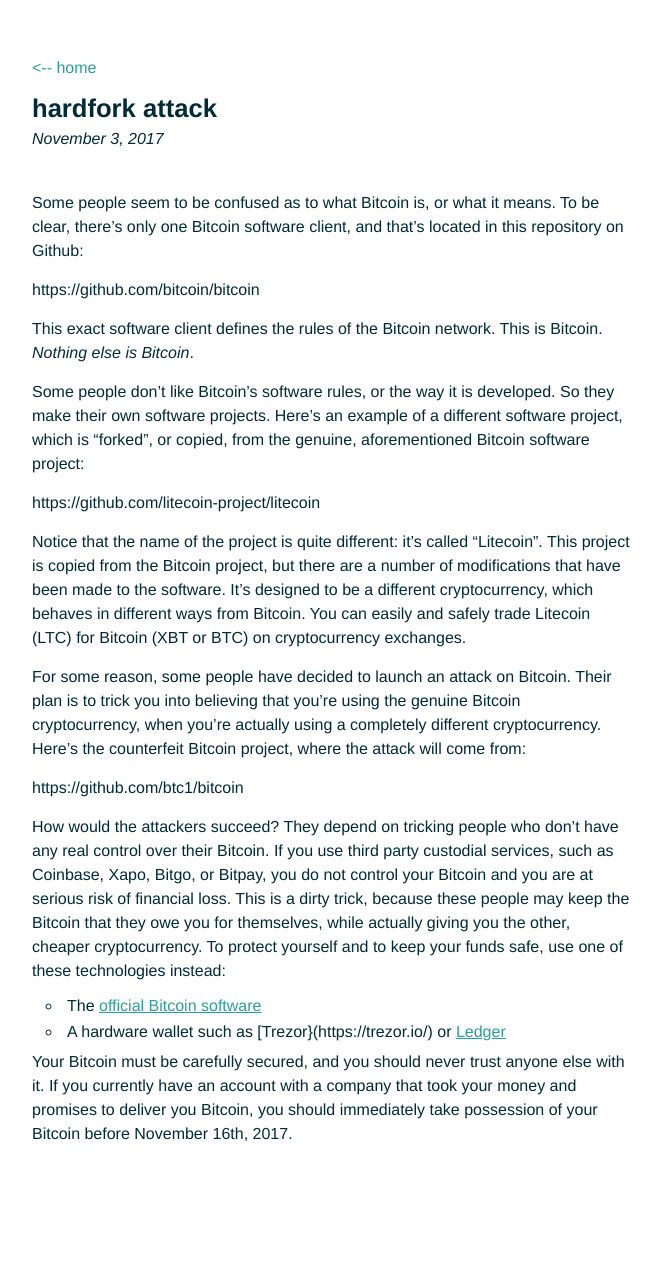
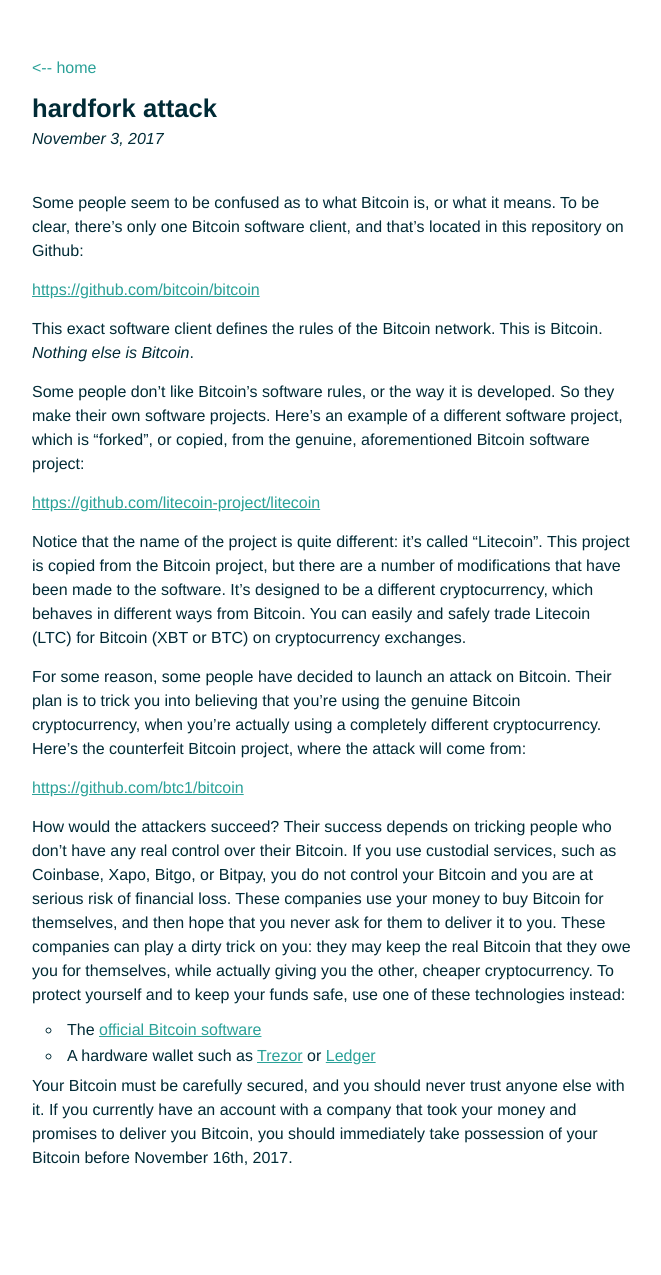
Before and after one commit to rusticbison/website, a Jekyll site: the page built from _posts/2017-11-03-hardfork-attack.md, in a window 1280 px wide. Shown: the whole page, without its empty margins (308-969 px from the left). Built offline with Jekyll 4.4.1, drawn with Linux system fonts in a browser that asks for light colours; before the commit the page ends 1251 px from its top, so only the background shows below that.

Commit message:
formatting

```diff
--- a/_posts/2017-11-03-hardfork-attack.md
+++ b/_posts/2017-11-03-hardfork-attack.md
@@ -8,23 +8,23 @@
 
 Some people seem to be confused as to what Bitcoin is, or what it means. To be clear, there’s only one Bitcoin software client, and that’s located in this repository on Github:
 
-https://github.com/bitcoin/bitcoin
+[https://github.com/bitcoin/bitcoin](https://github.com/bitcoin/bitcoin)
 
 This exact software client defines the rules of the Bitcoin network. This is Bitcoin. *Nothing else is Bitcoin*.
 
 Some people don’t like Bitcoin’s software rules, or the way it is developed. So they make their own software projects. Here’s an example of a different software project, which is “forked”, or copied, from the genuine, aforementioned Bitcoin software project:
 
-https://github.com/litecoin-project/litecoin
+[https://github.com/litecoin-project/litecoin](https://github.com/litecoin-project/litecoin)
 
 Notice that the name of the project is quite different: it’s called “Litecoin”. This project is copied from the Bitcoin project, but there are a number of modifications that have been made to the software. It’s designed to be a different cryptocurrency, which behaves in different ways from Bitcoin. You can easily and safely trade Litecoin (LTC) for Bitcoin (XBT or BTC) on cryptocurrency exchanges.
 
 For some reason, some people have decided to launch an attack on Bitcoin. Their plan is to trick you into believing that you’re using the genuine Bitcoin cryptocurrency, when you’re actually using a completely different cryptocurrency. Here’s the counterfeit Bitcoin project, where the attack will come from:
 
-https://github.com/btc1/bitcoin
+[https://github.com/btc1/bitcoin](https://github.com/btc1/bitcoin)
 
-How would the attackers succeed? They depend on tricking people who don’t have any real control over their Bitcoin. If you use third party custodial services, such as Coinbase, Xapo, Bitgo, or Bitpay, you do not control your Bitcoin and you are at serious risk of financial loss. This is a dirty trick, because these people may keep the Bitcoin that they owe you for themselves, while actually giving you the other, cheaper cryptocurrency. To protect yourself and to keep your funds safe, use one of these technologies instead:
+How would the attackers succeed? Their success depends on tricking people who don’t have any real control over their Bitcoin. If you use custodial services, such as Coinbase, Xapo, Bitgo, or Bitpay, you do not control your Bitcoin and you are at serious risk of financial loss. These companies use your money to buy Bitcoin for themselves, and then hope that you never ask for them to deliver it to you. These companies can play a dirty trick on you: they may keep the real Bitcoin that they owe you for themselves, while actually giving you the other, cheaper cryptocurrency. To protect yourself and to keep your funds safe, use one of these technologies instead:
 
 - The [official Bitcoin software](https://github.com/bitcoin/bitcoin)
-- A hardware wallet such as [Trezor}(https://trezor.io/) or [Ledger](https://www.ledgerwallet.com/)
+- A hardware wallet such as [Trezor](https://trezor.io/) or [Ledger](https://www.ledgerwallet.com/)
 
 Your Bitcoin must be carefully secured, and you should never trust anyone else with it. If you currently have an account with a company that took your money and promises to deliver you Bitcoin, you should immediately take possession of your Bitcoin before November 16th, 2017.
```
